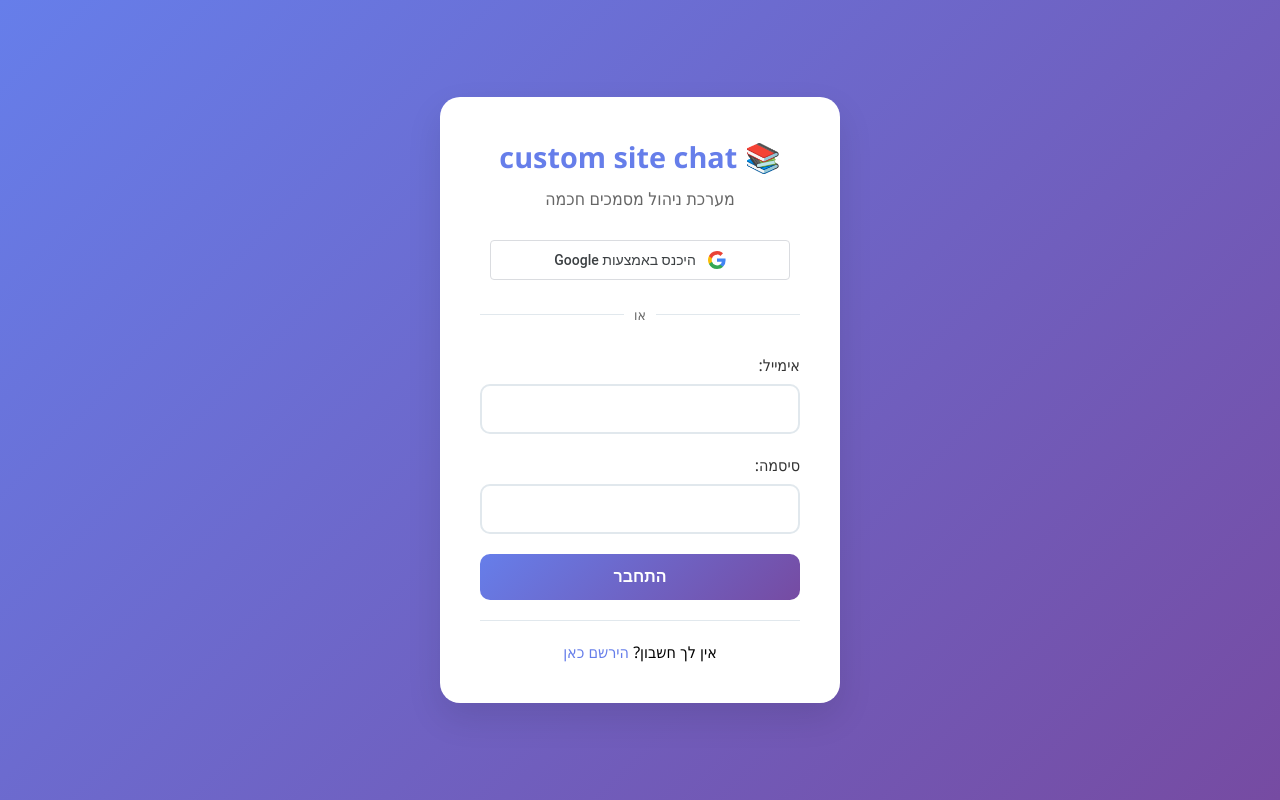
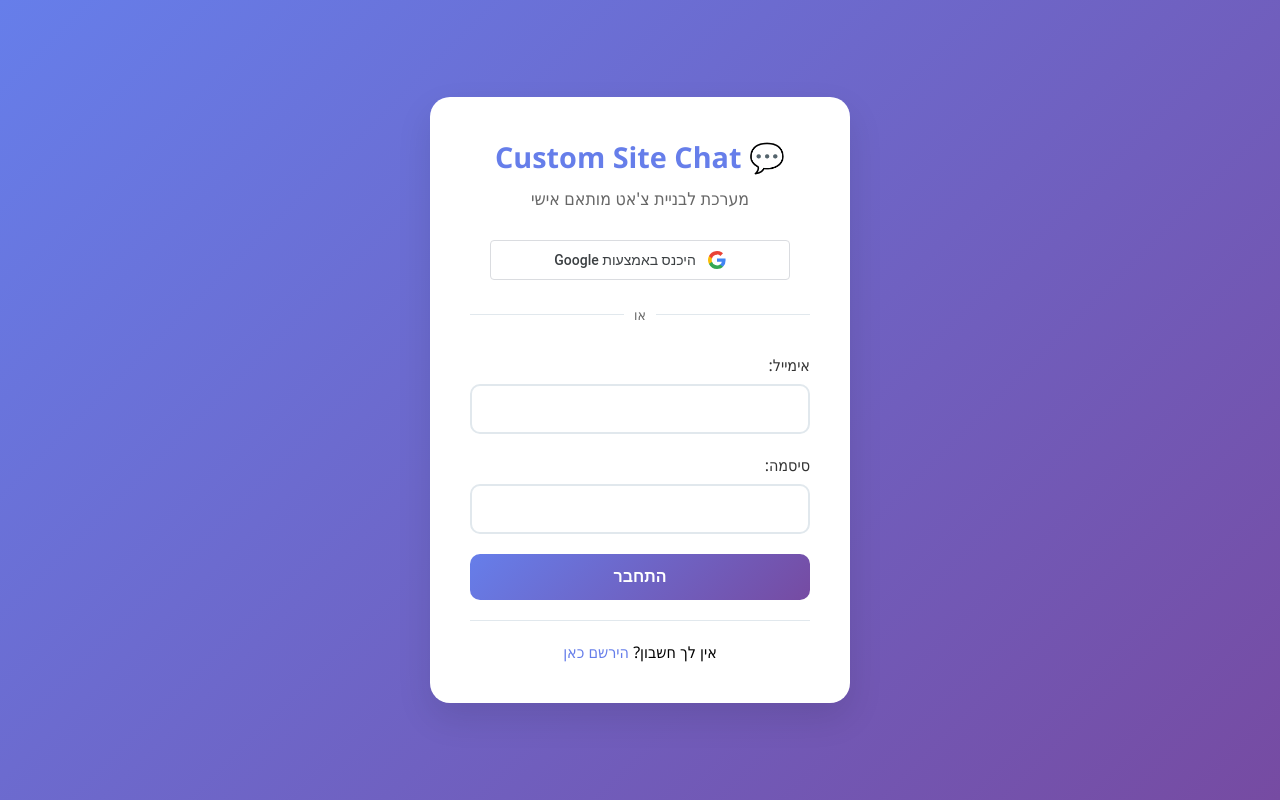
Before and after one commit to EsterOvrani/custom-site-chat, a React (Create React App) app in the folder frontend/: page /login in a window 1280 px wide. Built offline with nearby package versions, Linux system fonts and the light colour scheme; no server answers.

Commit message:
change icons & titles

```diff
--- a/frontend/src/components/Auth/Login.css
+++ b/frontend/src/components/Auth/Login.css
@@ -15,7 +15,7 @@
   box-shadow: 0 15px 35px rgba(0, 0, 0, 0.1);
   padding: 40px;
   width: 100%;
-  max-width: 400px;
+  max-width: 420px;
   text-align: center;
 }
 
--- a/frontend/src/components/Auth/Login.js
+++ b/frontend/src/components/Auth/Login.js
@@ -97,8 +97,8 @@ const Login = () => {
   return (
     <div className="login-page">
       <div className="login-container">
-        <div className="logo">📚 custom site chat</div>
-        <div className="subtitle">מערכת ניהול מסמכים חכמה</div>
+        <div className="logo">💬 Custom Site Chat</div>
+        <div className="subtitle">מערכת לבניית צ'אט מותאם אישי</div>
 
         {error && (
           <div className="alert alert-error">{error}</div>
--- a/frontend/src/components/Auth/Register.js
+++ b/frontend/src/components/Auth/Register.js
@@ -248,8 +248,8 @@ const Register = () => {
   return (
     <div className="register-page">
       <div className="register-container">
-        <div className="logo">📚 custom site chat</div>
-        <div className="subtitle">הצטרף למערכת ניהול המסמכים החכמה</div>
+        <div className="logo">💬 Custom Site Chat</div>
+        <div className="subtitle">הירשם לבניית צ'אט מותאם אישית</div>
 
         {alert.message && (
           <div className={`alert alert-${alert.type}`}>{alert.message}</div>
--- a/frontend/src/components/Auth/Verify.js
+++ b/frontend/src/components/Auth/Verify.js
@@ -163,7 +163,7 @@ const Verify = () => {
   return (
     <div className="verify-page">
       <div className="verify-container">
-        <div className="logo">📚 custom site chat</div>
+        <div className="logo">💬 Custom Site Chat</div>
         <div className="subtitle">אימות כתובת מייל</div>
 
         <div className="verify-status">
--- a/frontend/src/components/Dashboard/Dashboard.js
+++ b/frontend/src/components/Dashboard/Dashboard.js
@@ -109,7 +109,7 @@ const Dashboard = () => {
   const handleUploadComplete = () => {
     setShowUploadModal(false);
     loadDocuments();
-    showToast('✅ המסמך הועלה בהצלחה ומעובד כעת', 'success');
+    showToast('המסמך הועלה בהצלחה ומעובד כעת', 'success');
   };
 
   const handleDeleteDocument = async (documentId) => {
@@ -118,7 +118,7 @@ const Dashboard = () => {
     try {
       const response = await documentAPI.deleteDocument(documentId);
       if (response.data.success) {
-        showToast('✅ המסמך נמחק בהצלחה', 'success');
+        showToast('המסמך נמחק בהצלחה', 'success');
         loadDocuments();
       }
     } catch (error) {
@@ -132,7 +132,7 @@ const Dashboard = () => {
       const documentIds = newOrder.map(doc => doc.id);
       await documentAPI.reorderDocuments(documentIds);
       setDocuments(newOrder);
-      showToast('✅ סדר המסמכים עודכן', 'success');
+      showToast('סדר המסמכים עודכן', 'success');
     } catch (error) {
       console.error('Error reordering documents:', error);
       showToast('שגיאה בעדכון סדר המסמכים', 'error');
@@ -152,8 +152,7 @@ const Dashboard = () => {
     <div className="dashboard">
       {/* ==================== Header ==================== */}
       <header className="header">
-        <div className="logo">📚 Custom Site Chat</div>
-        <div className="user-info">
+        <div className="logo">💬 Custom Site Chat</div>        <div className="user-info">
           <span className="welcome-text">
             שלום, {currentUser?.fullName || currentUser?.username}
           </span>
--- a/frontend/src/components/Dashboard/DocumentsList.js
+++ b/frontend/src/components/Dashboard/DocumentsList.js
@@ -91,24 +91,9 @@ const DocumentsList = ({ documents, onUploadNew, onDelete, onReorder, loading })
         }}>
           <div style={{ fontSize: '4rem', marginBottom: '20px' }}>📄</div>
           <h3 style={{ color: '#333', marginBottom: '10px' }}>אין מסמכים עדיין</h3>
-          <p style={{ color: '#666', marginBottom: '30px' }}>
-            העלה את המסמך הראשון שלך כדי להתחיל
+          <p style={{ color: '#666' }}>
+            העלה מסמכים כדי לבנות את מאגר הידע של הצ'אט שלך
           </p>
-          <button
-            onClick={onUploadNew}
-            style={{
-              padding: '12px 30px',
-              background: '#667eea',
-              color: 'white',
-              border: 'none',
-              borderRadius: '8px',
-              fontWeight: 600,
-              cursor: 'pointer',
-              fontSize: '16px'
-            }}
-          >
-            העלה מסמך
-          </button>
         </div>
       )}
 
```
